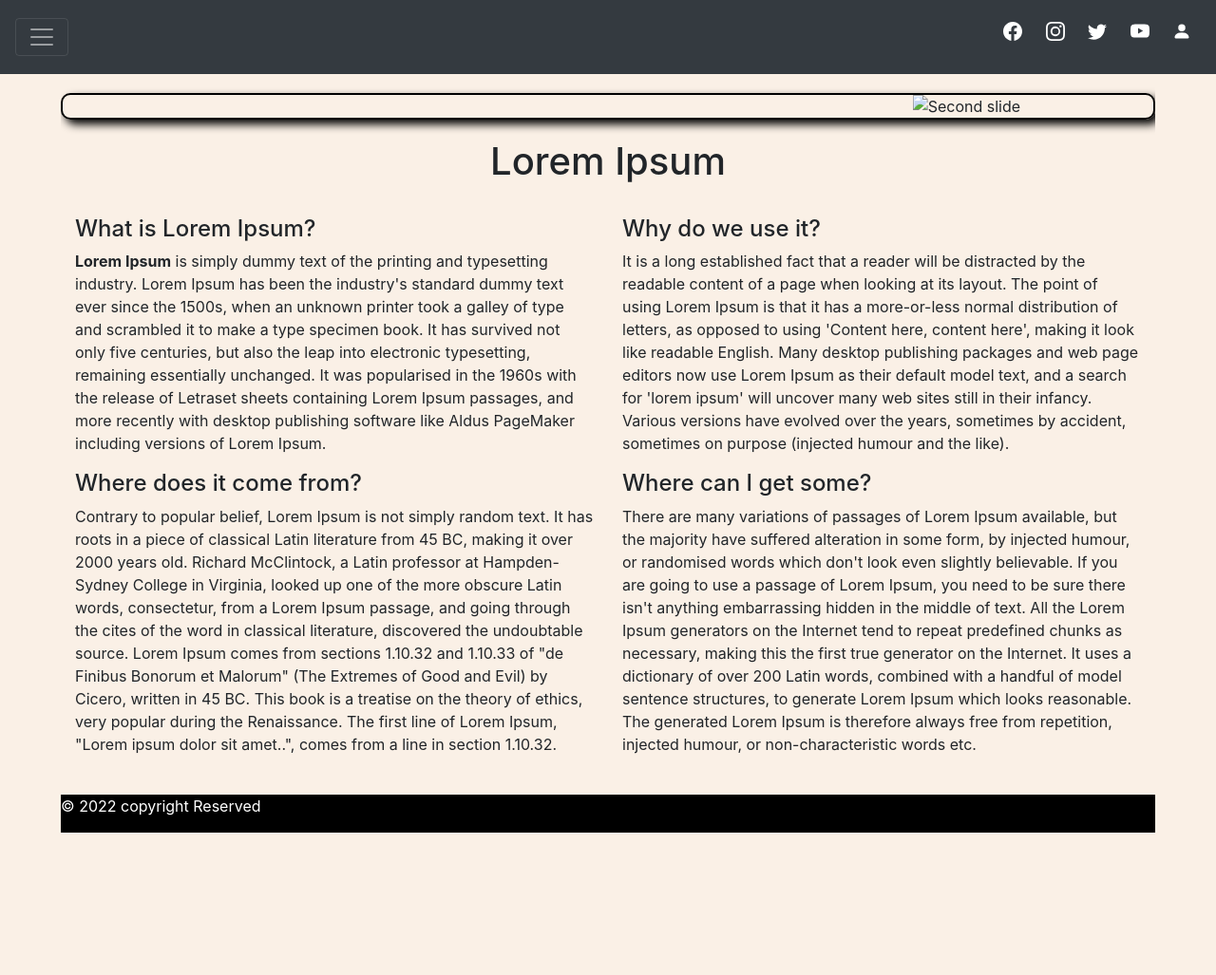
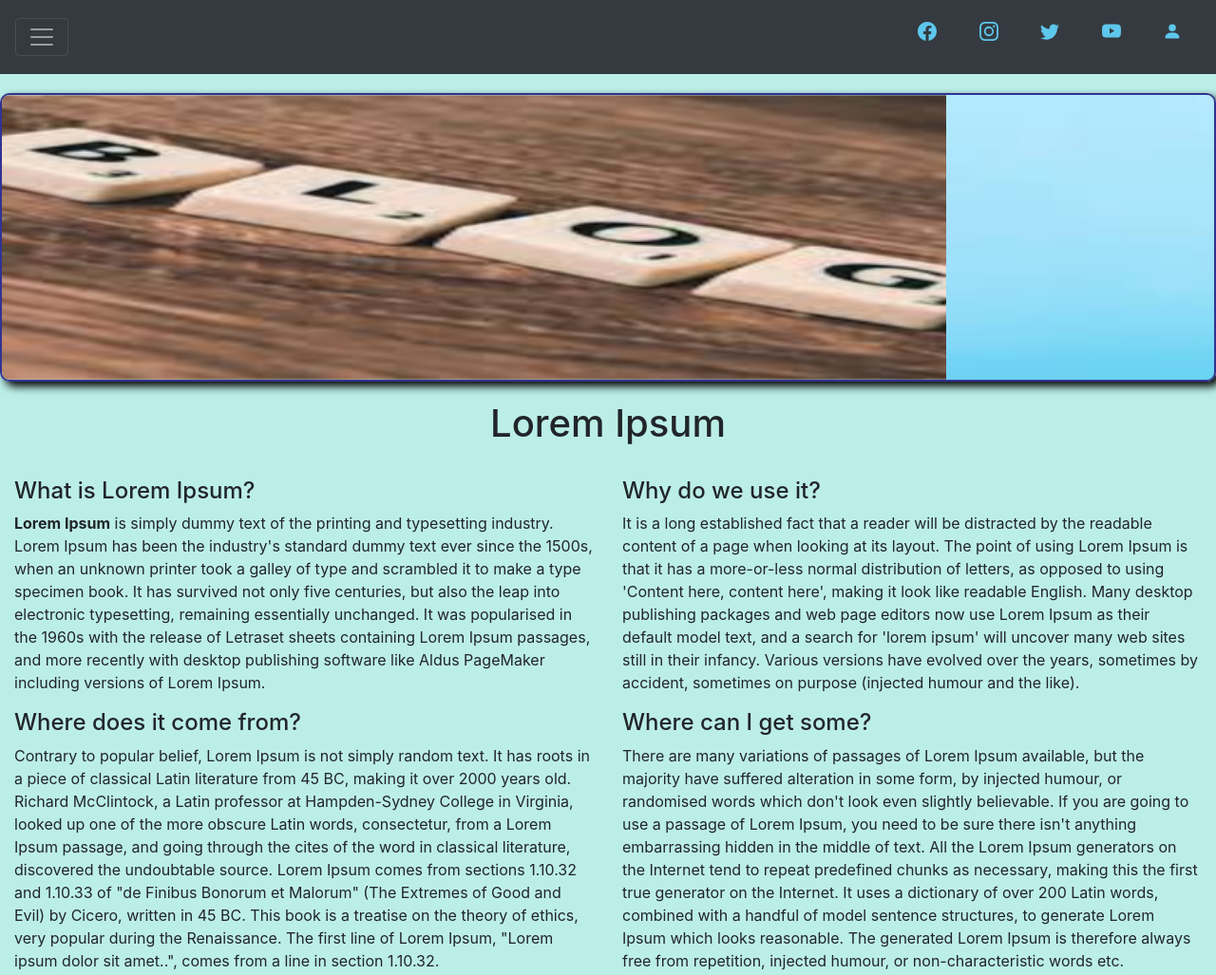
Before and after one commit to JEEVANL23/simplilearn-assignment-1, a plain HTML site: page index.html in a window 1280 px wide. Shown: the top 1027 px of the page at 95% size. Before the commit the page ends 877 px from the top, so only its background shows below. Drawn offline with nearby package versions, Linux system fonts and the light colour scheme.

Commit message:
first commit

```diff
--- a/blog.html
+++ b/blog.html
@@ -14,7 +14,7 @@
     <div class="pos-f-t">
       <div class="collapse" id="navbarToggleExternalContent">
         <div class="bg-dark p-4">
-          <h2  style="color:white;">BLOGGER'S SITE</h2>
+          <h2  style="color:rgb(149, 167, 193);">BLOGGER'S SITE</h2>
           <ul>
             <li><a href="index.html">Home</a></li>
             <li><a href="blog.html" onclick="onpage()">Blog</a></li>
@@ -57,7 +57,7 @@
       <div class="blog-body-container" id="blog_body">
 
         <section class="section" id="blog-section">
-          <img src="https://via.placeholder.com/300" alt="">
+          <img src="img4.jpg" alt="">
           <h2>Good Day</h2>
           <p><b>Lorem ipsum</b> dolor sit amet, consectetuer adipiscing elit. Aenean commodo ligula eget dolor. Aenean massa. Cum sociis natoque penatibus et magnis dis parturient montes, nascetur ridiculus mus. Donec quam felis, ultricies nec, pellentesque eu, pretium quis, sem. Nulla consequat massa quis enim. Donec pede justo, fringilla vel, aliquet nec, vulputate eget, arcu. In enim justo, rhoncus ut, imperdiet a, venenatis vitae, justo. Nullam dictum felis eu pede mollis pretium. Integer tincidunt. Cras dapibus. Vivamus elementum semper nisi. Aenean vulputate eleifend tellus. Aenean leo ligula, porttitor eu, consequat vitae, eleifend ac, enim. Aliquam lorem ante, dapibus in, viverra quis, feugiat a, tellus. Phasellus viverra nulla ut metus varius laoreet. Quisque rutrum. Aenean imperdiet. Etiam ultricies nisi vel augue. Curabitur ullamcorper ultricies nisi. Nam eget dui. Etiam rhoncus. Maecenas tempus, tellus eget condimentum rhoncus, sem quam semper libero, sit amet adipiscing sem neque sed ipsum. Nam quam nunc, blandit vel, luctus pulvinar, hendrerit id, lorem. Maecenas nec odio et ante tincidunt tempus. Donec vitae sapien ut libero venenatis faucibus. Nullam quis ante. Etiam sit amet orci eget eros faucibus tincidunt. Duis leo. Sed fringilla mauris sit amet nibh. Donec sodales sagittis magna. Sed consequat, leo eget bibendum sodales, augue velit cursus nunc,</p>
         </section>
@@ -73,7 +73,7 @@
             <button type="button" class="btn btn-danger" onclick="cancelblog()">Cancel</button>
          </div>
     </div>
-    <script src="blogpage.js"></script>
+    <script src="blogpagejs"></script>
 
     <!-- Optional JavaScript -->
     <!-- jQuery first, then Popper.js, then Bootstrap JS -->
--- a/index.html
+++ b/index.html
@@ -56,13 +56,13 @@
       <div id="carouselExampleSlidesOnly" class="carousel slide" data-ride="carousel">
         <div class="carousel-inner">
           <div class="carousel-item active">
-            <img class="d-block w-100" src="images1.jpg" alt="first-slide">
+            <img src="image1.jpg" alt="" width="1600" height="300">
           </div>
           <div class="carousel-item">
-            <img class="d-block w-100" src="images2.jpg" alt="Second slide">
+            <img src="image2.jpg" alt="Girl in a jacket" width="1800" height="300">
           </div>
           <div class="carousel-item">
-            <img class="d-block w-100" src="images3.jpg" alt="Third slide">
+            <img src="image3.jpg" alt="Girl in a jacket" width="1400" height="300">
           </div>
         </div>
       </div>
@@ -87,7 +87,7 @@
 
     </div>
     <footer class="footer-close">
-      <p>&copy 2022 copyright Reserved</p>
+      <p>  &copy 2022 copyright Reserved  </p>
 
     </footer>
 
--- a/style.css
+++ b/style.css
@@ -1,10 +1,10 @@
 ul{
-    list-style: none;
+    list-style: image-set();
 
 }
 ul li a{
     font-size: 25px;
-    color:white;
+    color:rgb(94, 199, 236);
 }
 ul li:hover{
     list-style: circle;
@@ -13,17 +13,17 @@ ul li:hover{
 .slide{
     position: relative;
 
-    border:2px solid black;
+    border:2px solid rgb(49, 50, 146);
     border-radius: 10px;
     margin: 10px auto;
     overflow: hidden;
     box-shadow: 5px 5px 10px black;
 }
 body{
-   background-color: linen;
+   background-color: rgb(188, 238, 232);
 }
 .body-container{
-    width:90%;
+    width: 80;
     margin:10px auto;
     /*border: 2px red solid;*/
 
@@ -54,9 +54,9 @@ body{
     padding:10px;
 }
 .social-meadia ul li{
-    display: inline-block;
-    padding-left:10px;
-    padding-right:10px;
+    display: inline-flex;
+    padding-left:20px;
+    padding-right:20px;
 }
 .log-in-form{
     width:50%;
@@ -75,11 +75,12 @@ body{
 
 
 .footer-close{
-    background-color:black;
-    width:90%;
+    background-color:rgb(148, 158, 165);
+    width:99.5%;
     height: 40px;
-    margin: auto;
-    color:white;
+    margin: center;
+    color:rgb(17, 1, 1);
+    text-align: right ;
 }
 
 .blog-container{
@@ -130,5 +131,5 @@ textarea{
     margin-bottom: 10px;
 }
 .postbtn{
-    float: left;
+    float: center;
 }
```
Also changed, not shown: image1.jpg (added), image2.jpg (added), image3.jpg (added), img4.jpg (added).
